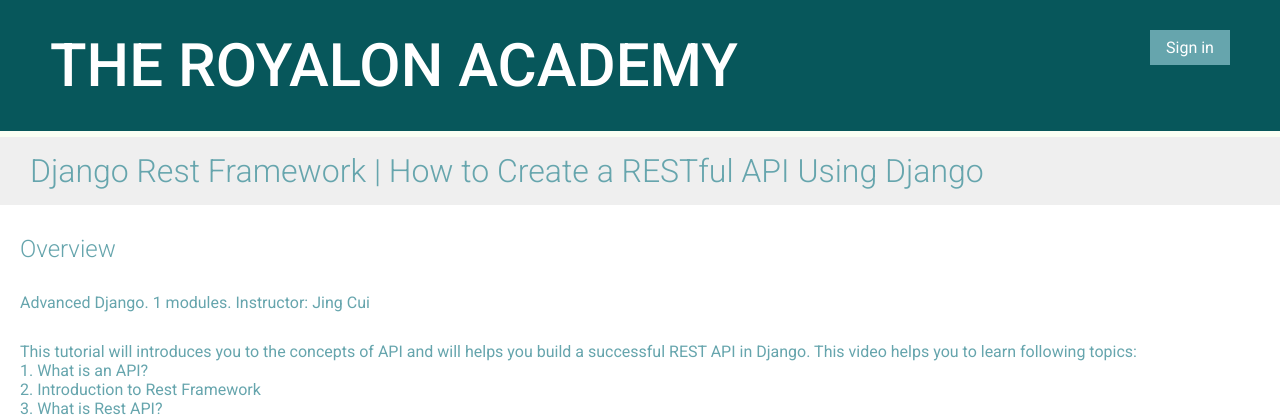
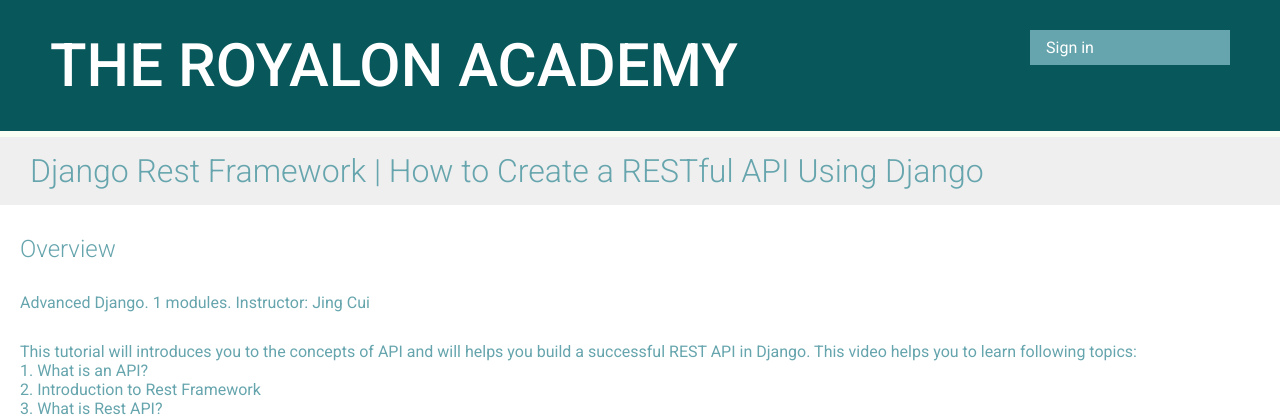
Before and after one commit to khd20/Group2E-learning, a Django app: a page that uses educa/courses/templates/base.html in a window 1280 px wide. Shown: the top 419 px of the page. Run offline with Django 3.2, Linux system fonts and the light colour scheme; data comes from the database, SQL or seed files in the repository; both versions use the stored data as it was after the commit; parts of the project's set-up code (start-up, migrations or seed data) failed here and were passed over; some libraries are stand-ins or nearby versions.

Commit message:
kim css changes

```diff
--- a/educa/courses/templates/base.html
+++ b/educa/courses/templates/base.html
@@ -11,7 +11,7 @@
                 list-style-type: none;
                 margin: 0;
                 padding: 0;
-                width: 80px;
+                width: 200px;
                 background-color: #66a5ad;
                 }
             li a {
```
Also changed, not shown: educa/db.sqlite3.
